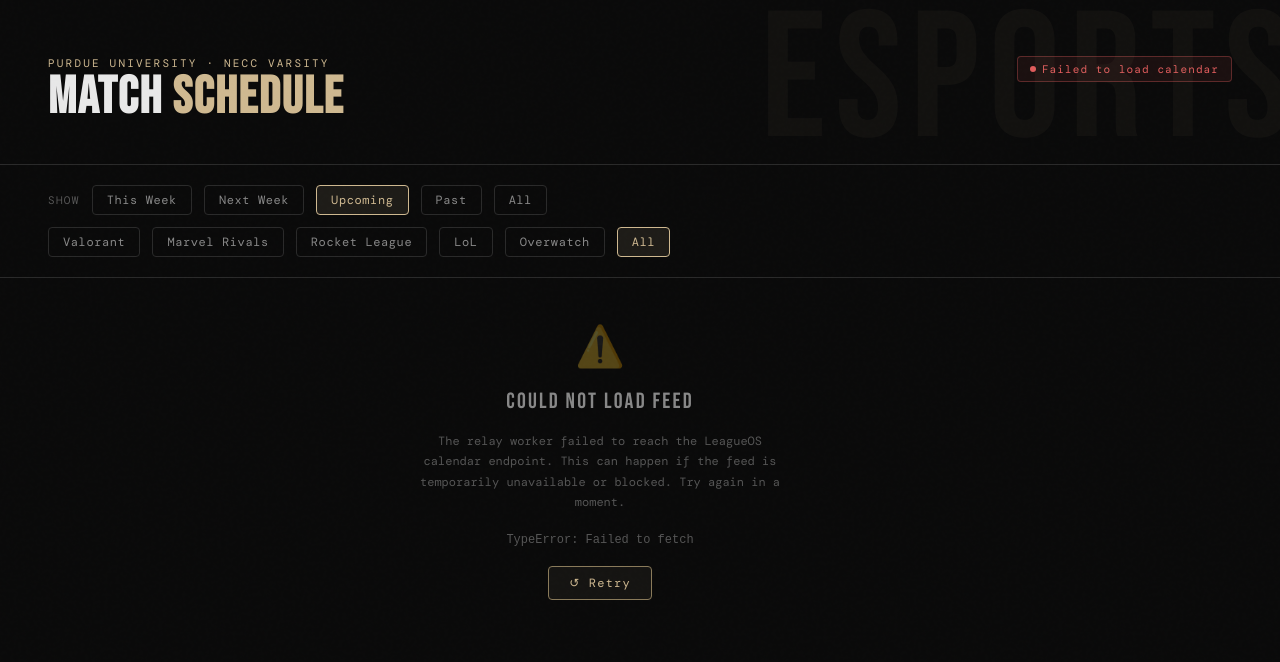
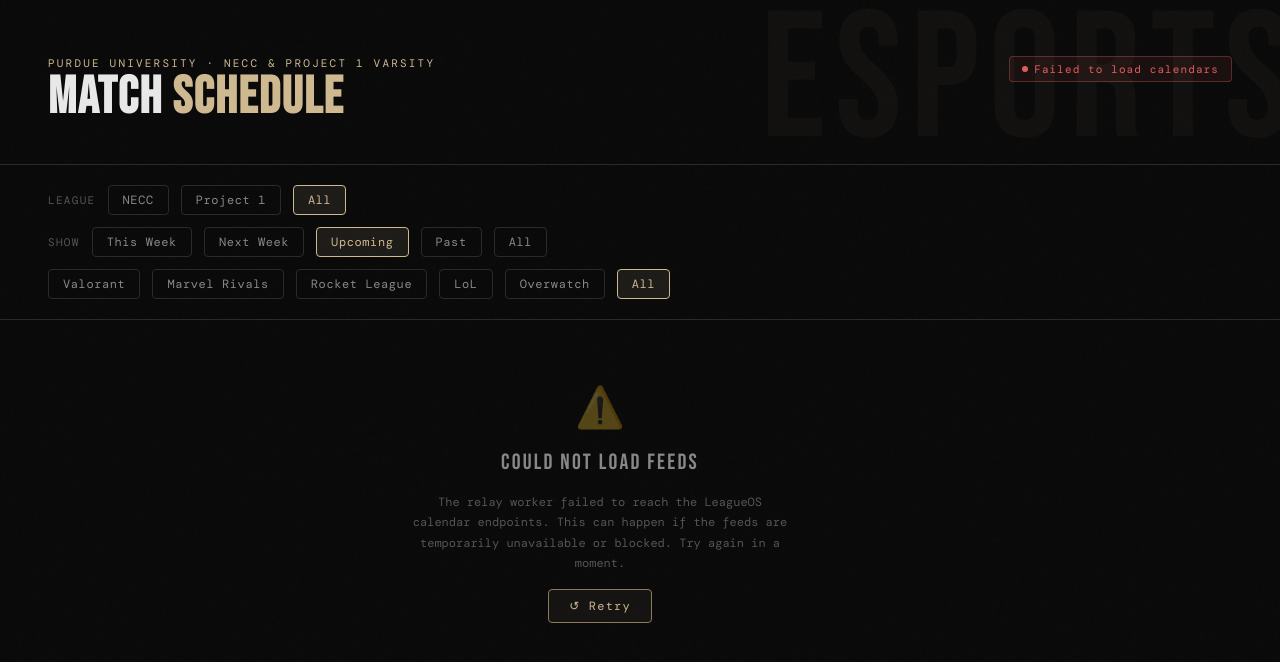
Before and after one commit to parkerknabb/parkerknabb.github.io, a Jekyll site: the page match-schedule/index.html, which Jekyll copies as it is, in a window 1280 px wide. Shown: the top 662 px of the page. Built offline with Jekyll 4.4.1, drawn with Linux system fonts in a browser that asks for light colours; some web fonts are replaced; some of the changed lines change nothing that is shown.

Commit message:
match-schedule: add Project 1 support

```diff
--- a/match-schedule/index.html
+++ b/match-schedule/index.html
@@ -312,7 +312,7 @@
 
     .meta-chip svg { opacity: 0.5; flex-shrink: 0; }
 
-    .game-tag {
+    .game-tag, .league-tag {
       display: inline-block;
       padding: 2px 8px;
       border-radius: 3px;
@@ -322,6 +322,11 @@
       border: 1px solid var(--border);
       color: var(--text-muted);
       text-transform: uppercase;
+    }
+
+    .league-tag {
+      color: var(--gold);
+      letter-spacing: 0.04em;
     }
 
     /* Right column */
@@ -519,7 +524,7 @@
 <header>
   <div class="header-top">
     <div class="wordmark">
-      <span class="wordmark-sub">Purdue University · NECC Varsity</span>
+      <span class="wordmark-sub">Purdue University · NECC &amp; Project 1 Varsity</span>
       <h1 class="wordmark-main">Match <span>Schedule</span></h1>
     </div>
     <div class="header-meta">
@@ -533,6 +538,12 @@
 </header>
 
 <div class="controls">
+  <div class="filter-row">
+    <span class="filter-label">League</span>
+    <button class="filter-btn" data-league="necc">NECC</button>
+    <button class="filter-btn" data-league="project1">Project 1</button>
+    <button class="filter-btn" data-league="all">All</button>
+  </div>
   <div class="filter-row">
     <span class="filter-label">Show</span>
     <button class="filter-btn" data-filter="week">This Week</button>
@@ -556,13 +567,23 @@
   <div class="state-container" id="stateContainer">
     <div class="state-icon">⚡</div>
     <div class="state-title">Loading Matches</div>
-    <div class="state-desc">Fetching the NECC calendar feed and filtering for Purdue Gold / Purdue Varsity Gold...</div>
+    <div class="state-desc">Fetching the NECC and Project 1 calendar feeds and filtering for Purdue Gold / Purdue Varsity Gold...</div>
   </div>
 </main>
 
 <script>
-const ICS_URL = 'webcal://api.leagueos.gg/league/ics/b1q6j3ea75j6zgk1s4i79dlw7/g/aqcat5fy908uu7q1xvahe9es4/matches.ics'
-  .replace(/^webcal:/i, 'https:');
+const ICS_FEEDS = [
+  {
+    id: 'necc',
+    name: 'NECC',
+    url: 'https://api.leagueos.gg/league/ics/b1q6j3ea75j6zgk1s4i79dlw7/g/aqcat5fy908uu7q1xvahe9es4/matches.ics',
+  },
+  {
+    id: 'project1',
+    name: 'Project 1',
+    url: 'https://api.leagueos.gg/league/ics/9n7p4oxp0uzj12h4tjqu26wjq/g/aqcat5fy908uu7q1xvahe9es4/matches.ics',
+  },
+];
 
 // ─────────────────────────────────────────────────────────────
 // Set WORKER_URL after deploying the Cloudflare Worker relay.
@@ -808,6 +829,12 @@
   return (match.gameTitle || '').toLowerCase().includes(key);
 }
 
+const LEAGUE_FILTER_LABELS = { necc: 'NECC', project1: 'Project 1' };
+
+function matchesLeagueFilter(match, filter) {
+  return filter === 'all' || match.leagues.includes(filter);
+}
+
 // --- Cookie storage for last-used filters ---
 function setCookie(name, value) {
   try {
@@ -831,15 +858,20 @@
 // is down, instead of a blank error screen.
 const ICS_CACHE_KEY = 'matchScheduleIcsCache';
 
-function saveIcsCache(rawText) {
+function icsCacheKey(feed) {
+  // Preserve the existing NECC cache for returning visitors.
+  return feed.id === 'necc' ? ICS_CACHE_KEY : `${ICS_CACHE_KEY}:${feed.id}`;
+}
+
+function saveIcsCache(feed, rawText) {
   try {
-    localStorage.setItem(ICS_CACHE_KEY, JSON.stringify({ rawText, fetchedAt: Date.now() }));
+    localStorage.setItem(icsCacheKey(feed), JSON.stringify({ rawText, fetchedAt: Date.now() }));
   } catch (e) { /* storage unavailable — skip caching */ }
 }
 
-function loadIcsCache() {
+function loadIcsCache(feed) {
   try {
-    const raw = localStorage.getItem(ICS_CACHE_KEY);
+    const raw = localStorage.getItem(icsCacheKey(feed));
     return raw ? JSON.parse(raw) : null;
   } catch (e) {
     return null;
@@ -850,6 +882,8 @@
 let allMatches = [];
 let currentFilter = getCookie('matchFilter') || 'upcoming';
 let currentGameFilter = getCookie('matchGameFilter') || 'all';
+let currentLeagueFilter = getCookie('matchLeagueFilter') || 'all';
+if (!['all', ...ICS_FEEDS.map(feed => feed.id)].includes(currentLeagueFilter)) currentLeagueFilter = 'all';
 
 // Last markup written to #main. Periodic re-renders produce identical HTML unless
 // a status/warning actually changed, so skipping the write avoids replaying the
@@ -885,6 +919,8 @@
     matches = allMatches.filter(m => m.start >= nextStart && m.start < nextEnd);
   }
 
+  matches = matches.filter(m => matchesLeagueFilter(m, currentLeagueFilter));
+
   if (currentGameFilter !== 'all') {
     matches = matches.filter(m => matchesGameFilter(m, currentGameFilter));
   }
@@ -896,7 +932,7 @@
       <div class="state-container">
         <div class="state-icon">🎮</div>
         <div class="state-title">No Matches Found</div>
-        <div class="state-desc">No ${currentFilter !== 'all' ? currentFilter + ' ' : ''}${currentGameFilter !== 'all' ? GAME_FILTER_LABELS[currentGameFilter] + ' ' : ''}matches found.</div>
+        <div class="state-desc">No ${currentFilter !== 'all' ? currentFilter + ' ' : ''}${currentGameFilter !== 'all' ? GAME_FILTER_LABELS[currentGameFilter] + ' ' : ''}matches found${currentLeagueFilter !== 'all' ? ' in ' + LEAGUE_FILTER_LABELS[currentLeagueFilter] : ''}.</div>
       </div>`);
     return;
   }
@@ -957,6 +993,7 @@
                 ${timeStr}
               </span>
               ${gameLabel ? `<span class="game-tag">${escHtml(gameLabel)}</span>` : ''}
+              ${m.leagues.map(league => `<span class="league-tag">${escHtml(LEAGUE_FILTER_LABELS[league])}</span>`).join('')}
               ${m.matchUrl ? `<span class="meta-chip link-hint">
                 <svg width="11" height="11" viewBox="0 0 24 24" fill="none" stroke="currentColor" stroke-width="2"><path d="M18 13v6a2 2 0 0 1-2 2H5a2 2 0 0 1-2-2V8a2 2 0 0 1 2-2h6"/><polyline points="15 3 21 3 21 9"/><line x1="10" y1="14" x2="21" y2="3"/></svg>
                 LeagueOS
@@ -1052,103 +1089,70 @@
   }
 }
 
-let lastFetchError = '';
-
-async function fetchICSInner() {
-  setStatus('loading', 'Fetching calendar...');
-  console.group('%c📅 fetchICS()', 'font-weight:bold;color:#CFB991');
-  console.log('ICS_URL (after webcal→https):', ICS_URL);
-
+async function fetchFeed(feed) {
   for (const proxyFn of PROXIES) {
-    const url = proxyFn(ICS_URL);
-    console.group(`%c🔗 Proxy: ${url}`, 'color:#5b8fd4');
     try {
-      console.time('  fetch duration');
-      // AbortSignal.timeout is missing on older iOS Safari (<16)
       const ctrl = new AbortController();
       const timer = setTimeout(() => ctrl.abort(), 30000);
       let resp;
-      try { resp = await fetch(url, { signal: ctrl.signal }); }
+      try { resp = await fetch(proxyFn(feed.url), { signal: ctrl.signal }); }
       finally { clearTimeout(timer); }
-      console.timeEnd('  fetch duration');
-      console.log('  HTTP status:', resp.status, resp.statusText);
-      console.log('  Headers:', Object.fromEntries(resp.headers.entries()));
-
-      if (!resp.ok) {
-        lastFetchError = `HTTP ${resp.status}`;
-        console.warn('  ✗ Non-OK status — skipping');
-        console.groupEnd();
-        continue;
-      }
-
-      const text = await resp.text();
-      console.log('  Body length (chars):', text.length);
-      console.log('  First 600 chars:\n', text.slice(0, 600));
-      console.log('  Contains BEGIN:VCALENDAR:', text.includes('BEGIN:VCALENDAR'));
-
-      const totalEvents = (text.match(/BEGIN:VEVENT/g) || []).length;
-      console.log('  Total VEVENT blocks:', totalEvents);
-
-      if (!text.includes('BEGIN:VCALENDAR')) {
-        console.warn('  ✗ Not valid ICS — skipping');
-        console.groupEnd();
-        continue;
-      }
-
-      // Dump all summaries before filtering
-      const allSummaries = [...text.matchAll(/SUMMARY[^:]*:([^\r\n]+)/g)].map(m => m[1].trim());
-      console.log('  All SUMMARY values (%d total):', allSummaries.length);
-      console.table(allSummaries.map(s => ({ SUMMARY: s, matchesFilter: isVarsity(s) })));
-
-      allMatches = parseICS(text);
-      console.log('  ✓ Varsity matches after filter:', allMatches.length);
-      if (allMatches.length > 0) console.table(allMatches.map(m => ({ summary: m.summary, start: m.start.toISOString() })));
-
-      console.groupEnd();
-      console.groupEnd();
-
-      saveIcsCache(text);
-      setStatus('ok', `${allMatches.length} varsity match${allMatches.length !== 1 ? 'es' : ''} loaded`);
-      document.getElementById('lastFetched').textContent =
-        `Last fetched ${new Date().toLocaleTimeString()}`;
-      render();
-      return;
+      if (!resp.ok) throw new Error(`HTTP ${resp.status}`);
+      const rawText = await resp.text();
+      if (!rawText.includes('BEGIN:VCALENDAR')) throw new Error('Invalid calendar response');
+      const matches = parseICS(rawText);
+      saveIcsCache(feed, rawText);
+      return { feed, matches, fetchedAt: Date.now(), stale: false };
     } catch (e) {
-      console.timeEnd('  fetch duration');
-      lastFetchError = `${e.name}: ${e.message}`;
-      console.error('  ✗ Exception:', e.name, '—', e.message);
-      console.error('  Full error:', e);
-      console.groupEnd();
+      console.warn(`${feed.name} fetch failed:`, e);
     }
   }
+  const cached = loadIcsCache(feed);
+  if (cached && typeof cached.rawText === 'string' && cached.rawText.includes('BEGIN:VCALENDAR')) {
+    return { feed, matches: parseICS(cached.rawText), fetchedAt: cached.fetchedAt, stale: true };
+  }
+  return { feed, matches: [], missing: true };
+}
 
-  console.error('%c✗ All proxies exhausted.', 'color:red;font-weight:bold');
-  console.groupEnd();
-
-  // All proxies failed — fall back to the last successfully fetched feed, if any
-  const cached = loadIcsCache();
-  if (cached) {
-    console.warn('  Falling back to cached ICS from', new Date(cached.fetchedAt).toISOString());
-    allMatches = parseICS(cached.rawText);
-    const ago = Math.round((Date.now() - cached.fetchedAt) / 60000);
-    setStatus('stale', `Showing cached schedule (${ago} min old) — live fetch failed`);
-    document.getElementById('lastFetched').textContent =
-      `Last successful fetch ${new Date(cached.fetchedAt).toLocaleString()}`;
+async function fetchICSInner() {
+  setStatus('loading', 'Fetching calendars...');
+  const results = await Promise.all(ICS_FEEDS.map(fetchFeed));
+  const available = results.filter(result => !result.missing);
+  if (available.length) {
+    const unique = new Map();
+    for (const result of available) {
+      for (const match of result.matches) {
+        const key = match.uid || `${match.summary}:${match.start.toISOString()}`;
+        if (!unique.has(key)) unique.set(key, { ...match, leagues: [] });
+        const leagues = unique.get(key).leagues;
+        if (!leagues.includes(result.feed.id)) leagues.push(result.feed.id);
+      }
+    }
+    allMatches = [...unique.values()].sort((a, b) => a.start - b.start);
+    const missing = results.filter(result => result.missing).map(result => result.feed.name);
+    const stale = available.filter(result => result.stale).map(result => result.feed.name);
+    const warnings = [
+      ...(missing.length ? [`${missing.join(', ')} unavailable`] : []),
+      ...(stale.length ? [`${stale.join(', ')} cached`] : []),
+    ];
+    setStatus(warnings.length ? 'stale' : 'ok',
+      `${allMatches.length} varsity match${allMatches.length !== 1 ? 'es' : ''} loaded${warnings.length ? ` — ${warnings.join('; ')}` : ''}`);
+    document.getElementById('lastFetched').textContent = available.map(result =>
+      `${result.feed.name}: ${result.stale ? 'cached' : 'fetched'} ${new Date(result.fetchedAt).toLocaleString()}`
+    ).join(' · ');
     render();
     return;
   }
 
-  // No cache to fall back on either — show error state
-  setStatus('error', 'Failed to load calendar');
+  setStatus('error', 'Failed to load calendars');
   lastHtml = null;
   document.getElementById('main').innerHTML = `
     <div class="state-container">
       <div class="state-icon">⚠️</div>
-      <div class="state-title">Could Not Load Feed</div>
-      <div class="state-desc">The relay worker failed to reach the LeagueOS calendar endpoint.
-      This can happen if the feed is temporarily unavailable or blocked.
+      <div class="state-title">Could Not Load Feeds</div>
+      <div class="state-desc">The relay worker failed to reach the LeagueOS calendar endpoints.
+      This can happen if the feeds are temporarily unavailable or blocked.
       Try again in a moment.</div>
-      ${lastFetchError ? `<div class="state-desc"><code>${lastFetchError.replace(/</g, '&lt;')}</code></div>` : ''}
       <button class="retry-btn" onclick="fetchICS()">↺ Retry</button>
     </div>`;
 }
@@ -1194,7 +1198,19 @@
   });
 });
 
+// League filter buttons
+document.querySelectorAll('.filter-btn[data-league]').forEach(btn => {
+  btn.addEventListener('click', () => {
+    document.querySelectorAll('.filter-btn[data-league]').forEach(b => b.classList.remove('active'));
+    btn.classList.add('active');
+    currentLeagueFilter = btn.dataset.league;
+    setCookie('matchLeagueFilter', currentLeagueFilter);
+    if (allMatches.length) render();
+  });
+});
+
 // Reflect the restored (or default) filters in the button states
+document.querySelector(`.filter-btn[data-league="${currentLeagueFilter}"]`)?.classList.add('active');
 document.querySelector(`.filter-btn[data-filter="${currentFilter}"]`)?.classList.add('active');
 document.querySelector(`.filter-btn[data-game="${currentGameFilter}"]`)?.classList.add('active');
 
```
